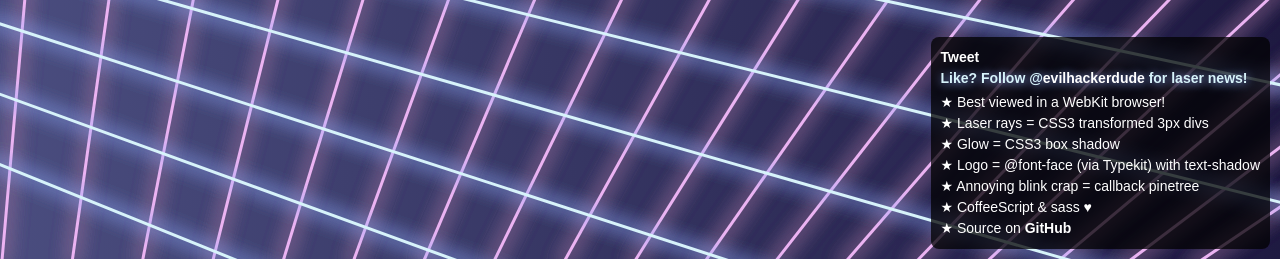
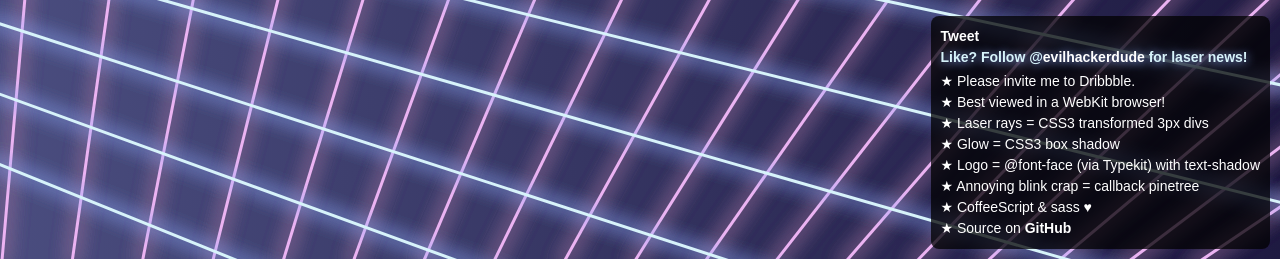
Before and after one commit to seidtgeist/lasers, a plain HTML site: page index.html in a window 1280 px wide. Shown: the part 541-800 px from the top of the page. Drawn offline with nearby package versions, Linux system fonts and the light colour scheme.

Commit message:
I’m such a hypocrite.

```diff
--- a/index.html
+++ b/index.html
@@ -37,6 +37,7 @@
 
       <li class="snowman">Like? Follow @<a href="http://twitter.com/evilhackerdude">evilhackerdude</a> for laser news!</li>
 
+      <li>Please invite me to Dribbble.</li>
       <li>Best viewed in a WebKit browser!</li>
       <li>Laser rays = CSS3 transformed 3px divs</li>
       <li>Glow = CSS3 box shadow</li>
```
